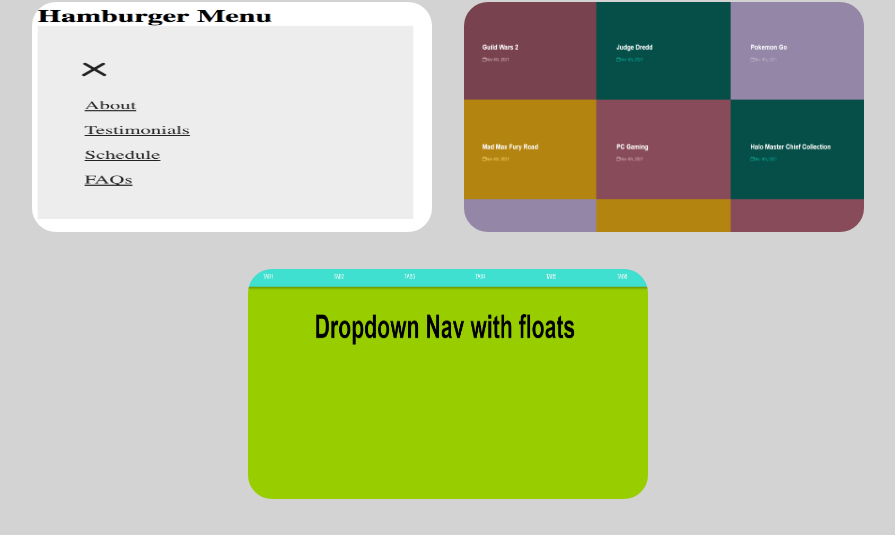
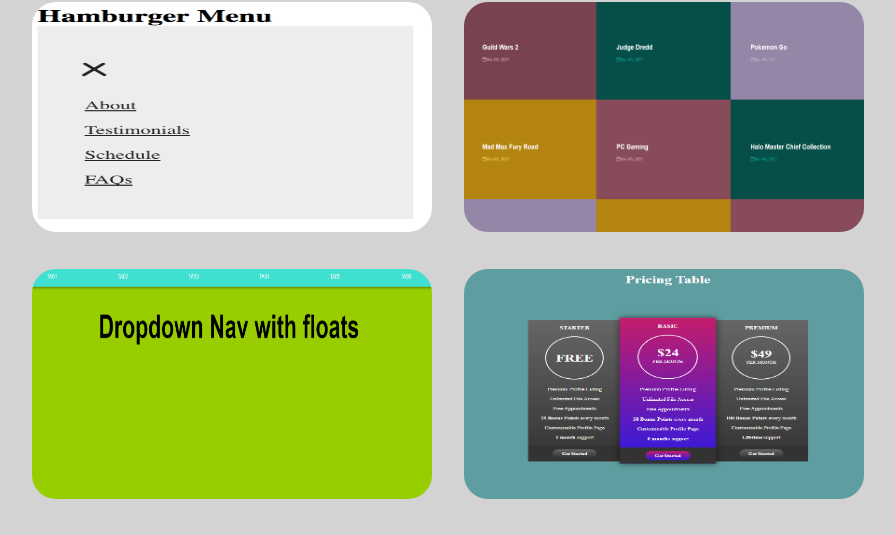
Before and after one commit to ArnoldPires/UI-Kit, a plain HTML site: page index.html in a window 1280 px wide. Shown: the part 1732-2267 px from the top of the page, without its empty margins (192-1087 px from the left). Drawn offline with Linux system fonts and the light colour scheme.

Commit message:
readme and img update

```diff
--- a/index.html
+++ b/index.html
@@ -29,6 +29,7 @@
         <li><a href="ui/hamburger-menu.html"><img src="./img/hamburger.png" alt="Hamburger Menu UI"></a></li>
         <li><a href="ui/blog-layout.html"><img src="./img/blog-layout.PNG" alt="Blog Layout"></a></li>
         <li><a href="ui/dropdown-nav.html"><img src="./img/dropdown-nav.PNG" alt="dropdown nav"></a></li>
+        <li><a href="ui/pricing-table.html"><img src="./img/pricing.PNG" alt="Pricing table"></a></li>
       </ul>
   </section>
   <script type="text/javascript" src="js/main.js"></script>
```
Also changed, not shown: img/pricing.PNG (added), 1 other file.
